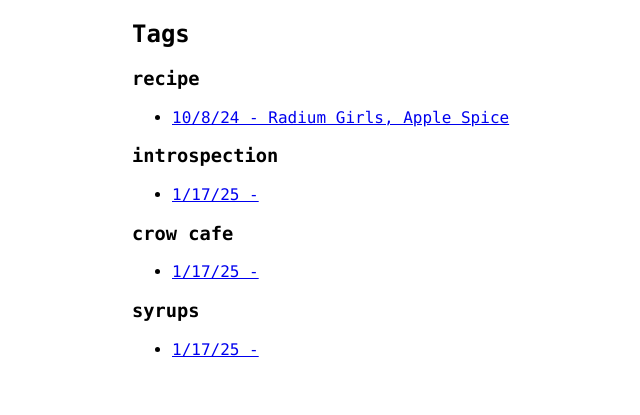
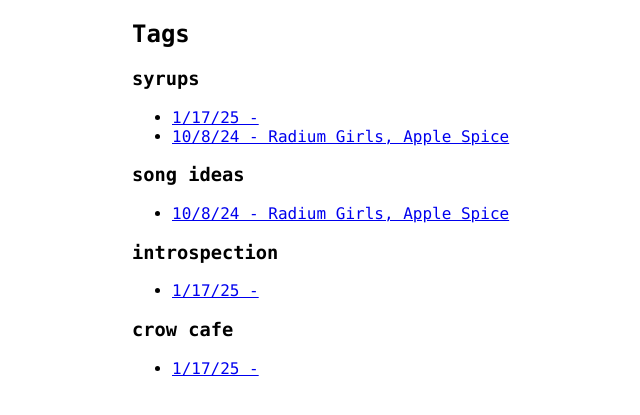
Before and after one commit to popempire/hjhw, a Jekyll site: the page built from tags.html, in a window 1280 px wide. Shown: the top 415 px of the page, without its empty margins (148-788 px from the left). Built offline with Jekyll 4.4.1, drawn with Linux system fonts in a browser that asks for light colours.

Commit message:
Update 2024-10-08-tuesday.md

```diff
--- a/_posts/2024-10-08-tuesday.md
+++ b/_posts/2024-10-08-tuesday.md
@@ -1,7 +1,7 @@
 ---
 layout: post
 title: "Radium Girls, Apple Spice"
-tag: recipe
+tags: [syrups, song ideas]
 ---
 
 ### Radium Girls
```
